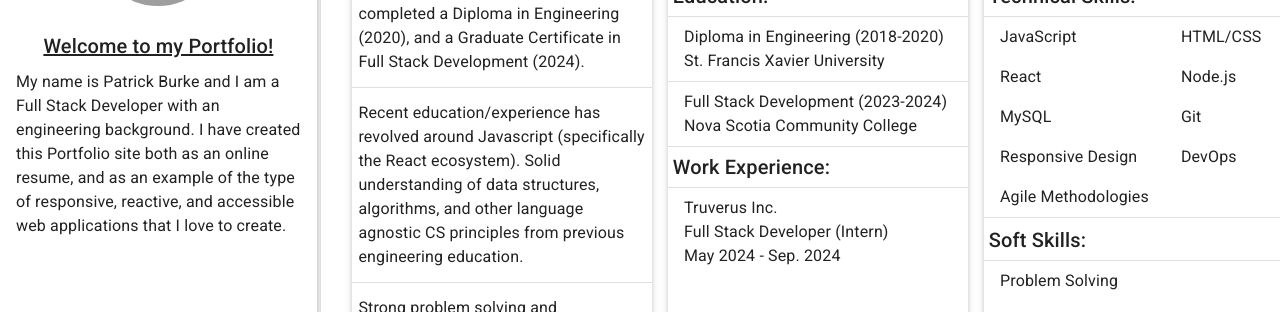
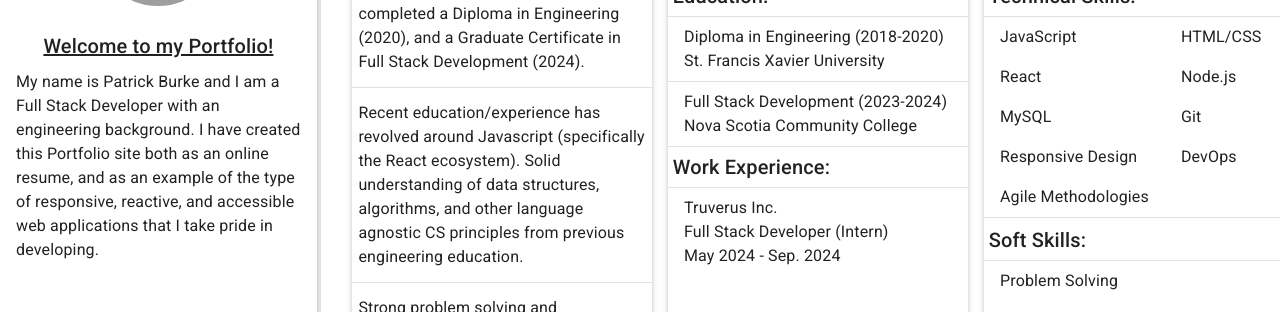
Before and after one commit to PattyBurke99/mui-portfolio, a React (Vite) app: page / in a window 1280 px wide. Shown: the part 246-558 px from the top of the page. Built offline with nearby package versions, Linux system fonts and the light colour scheme; grey boxes are pictures that could not be loaded.

Commit message:
Updating about section content

```diff
--- a/src/components/Layout/AboutContent.tsx
+++ b/src/components/Layout/AboutContent.tsx
@@ -45,7 +45,7 @@ function AboutContent() {
                     My name is Patrick Burke and I am a Full Stack Developer with an
                     engineering background. I have created this Portfolio site both as an online
                     resume, and as an example of the type of responsive, reactive, and accessible
-                    web applications that I love to create.
+                    web applications that I take pride in developing.
                 </Typography>
             </Box>
             <Box sx={{
```
